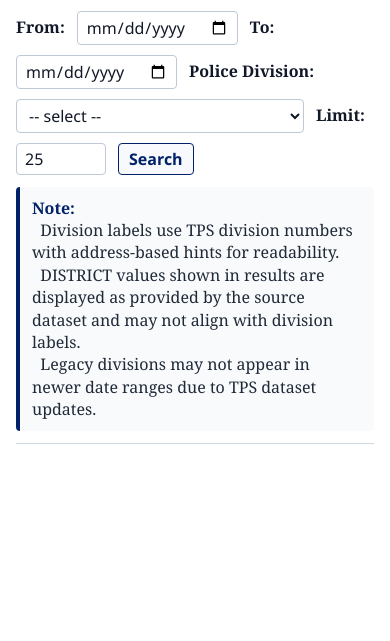
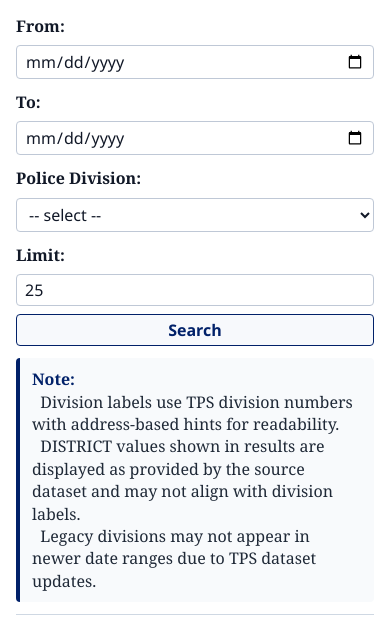
Before and after one commit to rko7/auto-risk-hotspot-scanner, a website: page public/index.html in a window 390 px wide. Shown: the part 121-762 px from the top of the page. Drawn offline with Linux system fonts and the light colour scheme; no server answers.

Commit message:
add responsive styles and refine summary text formatting

```diff
--- a/public/app.js
+++ b/public/app.js
@@ -70,14 +70,14 @@ document.addEventListener("DOMContentLoaded", function () {
     html += "<p><strong>Top Divisions:</strong></p>";
     html += "<ul>";
     for (let i = 0; i < topDivisions.length; i++) {
-      html += "<li>" + escapeHtml(topDivisions[i].key) + ": " + topDivisions[i].count + "</li>";
+      html += "<li><strong>" + escapeHtml(topDivisions[i].key) + "</strong>: " + topDivisions[i].count + "</li>";
     }
     html += "</ul>";
 
     html += "<p><strong>Top Severity:</strong></p>";
     html += "<ul>";
     for (let i = 0; i < topSeverity.length; i++) {
-      html += "<li>" + escapeHtml(topSeverity[i].key) + ": " + topSeverity[i].count + "</li>";
+      html += "<li><strong>" + escapeHtml(topSeverity[i].key) + "</strong>: " + topSeverity[i].count + "</li>";
     }
     html += "</ul>";
 
--- a/public/styles.css
+++ b/public/styles.css
@@ -101,6 +101,7 @@ h1 {
 .data-note .range-date {
   font-weight: 700;
   color: #012169;
+  font-family: "Segoe UI", Tahoma, Arial, sans-serif;
 }
 
 /* Divider */
@@ -160,6 +161,12 @@ h1 {
   color: #012169;
 }
 
+#results li strong {
+  font-weight: 700;
+  color: inherit;
+  font-size: inherit;
+}
+
 /* Error block */
 #results pre {
   background: #fff7f7;
@@ -169,3 +176,33 @@ h1 {
   white-space: pre-wrap;
   font-family: Consolas, "Courier New", monospace;
 }
+
+/* Responsive */
+@media (max-width: 900px) {
+  .search-form {
+    gap: 8px 10px;
+  }
+
+  .search-form select {
+    min-width: 220px;
+  }
+}
+
+@media (max-width: 640px) {
+  .search-form {
+    flex-direction: column;
+    align-items: stretch;
+  }
+
+  .search-form label {
+    margin-top: 4px;
+  }
+
+  .search-form select,
+  .search-form input[type="date"],
+  .search-form input[type="number"],
+  #searchBtn {
+    width: 100%;
+    box-sizing: border-box;
+  }
+}
```
